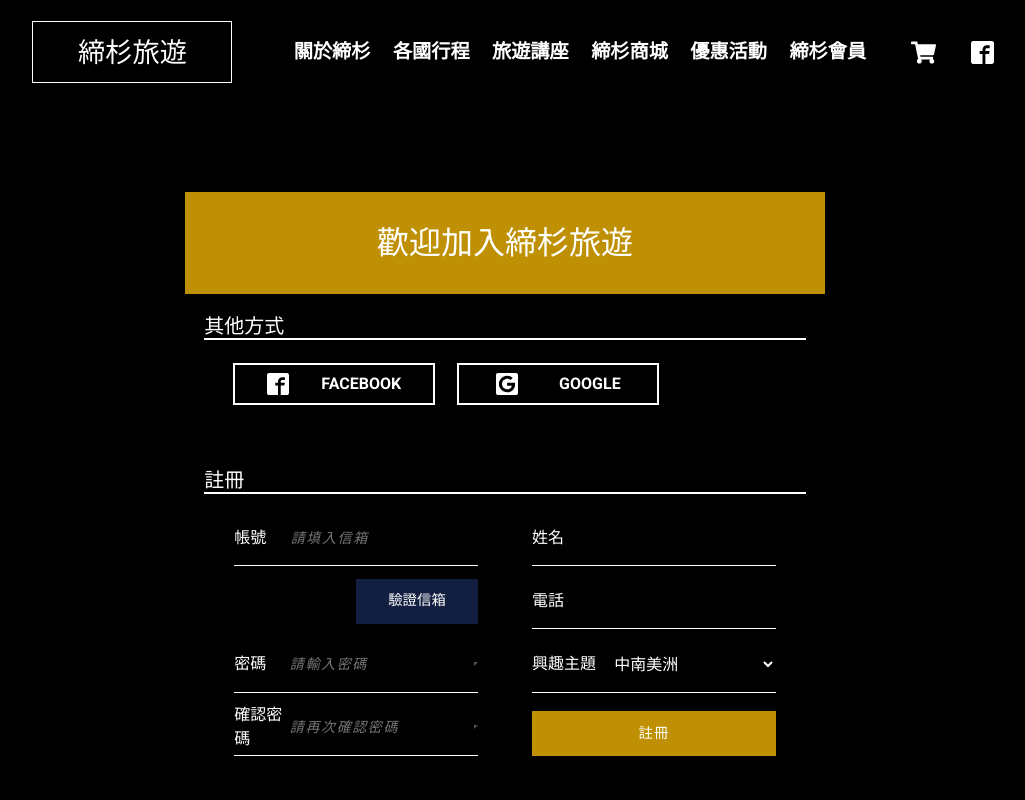
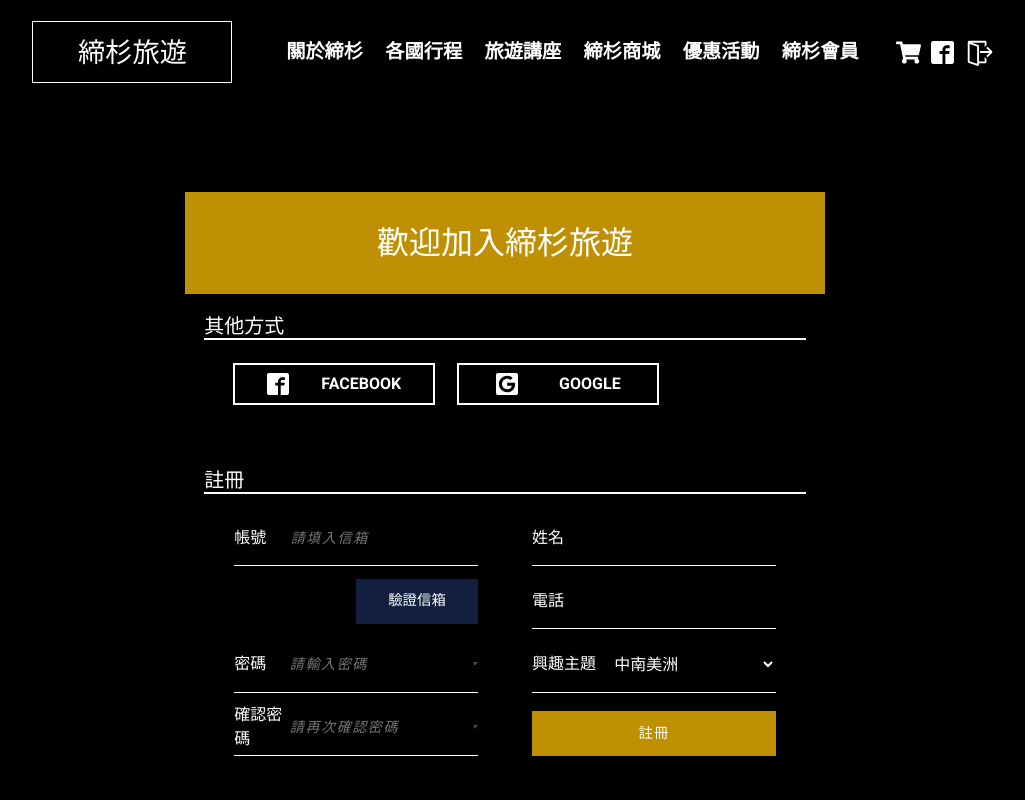
Before and after one commit to LauranceLi/Group3-React, a Next.js app in the folder next/: page /members/profile in a window 1280 px wide. Shown: the top 800 px of the page, without its empty margins (135-1160 px from the left). Built offline with nearby package versions, Linux system fonts and the light colour scheme; a web font is replaced by a local one.

Commit message:
登出功能完成

```diff
--- a/next/components/layout/navbar/index.js
+++ b/next/components/layout/navbar/index.js
@@ -5,6 +5,7 @@ import styles from '@/styles/layout/navbar.module.css'
 import { ImFacebook2 } from 'react-icons/im'
 import { FaShoppingCart } from 'react-icons/fa'
 import { RiMenuFoldFill } from 'react-icons/ri'
+import { VscSignOut } from 'react-icons/vsc'
 
 const Navbar = ({ navItemName = '', navbarControl = '' }) => {
   const [isSticky, setIsSticky] = useState(false)
@@ -73,7 +74,7 @@ const Navbar = ({ navItemName = '', navbarControl = '' }) => {
                   </li>
                   <li className="nav-item">
                     <Link href="/members" className={styles.navLink}>
-                      <div >締杉會員</div>
+                      <div>締杉會員</div>
                     </Link>
                   </li>
                 </ul>
@@ -83,31 +84,19 @@ const Navbar = ({ navItemName = '', navbarControl = '' }) => {
               >
                 {/* Header Social Area */}
                 <div className={styles.icons}>
-                  <a
-                    href="#"
-                    data-toggle="tooltip"
-                    data-placement="bottom"
-                    title="Twitter"
-                  >
+                  <Link href="#" title="購物車">
                     <FaShoppingCart size={25} />
-                  </a>
-                  <a
-                    href="#"
-                    data-toggle="tooltip"
-                    data-placement="bottom"
-                    title="Instagram"
-                  >
-                    <i className="fa fa-instagram" aria-hidden="true" />
-                  </a>
-                  <a
-                    href="#"
-                    data-toggle="tooltip"
-                    data-placement="bottom"
-                    title="Facebook"
-                  >
+                  </Link>
+
+                  <Link href="#" title="Facebook">
                     <ImFacebook2 size={23} className={styles.facebookIcon} />
-                  </a>
+                  </Link>
+
+                  <Link href="/members/logout" title="登出">
+                    <VscSignOut size={30} className={styles.facebookIcon} />
+                  </Link>
                 </div>
+
                 <div className={styles.menuIcon}>
                   <button type="button" className={styles.menuBtn}>
                     <RiMenuFoldFill size={25} />
```
Also changed, not shown: next/components/members/logout-action.js (added, +35 -0 lines), next/pages/members/logout.js (added, +12 -0 lines).
